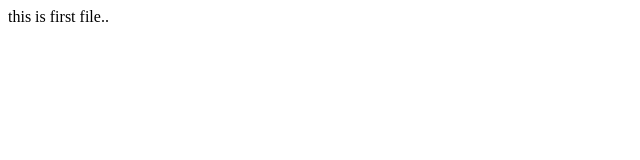
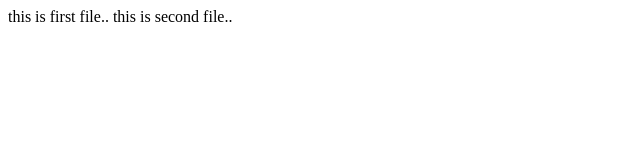
Before and after one commit to shraddu56/project, a plain HTML site: page index.html in a window 1280 px wide. Shown: the whole page, without its empty margins (0-640 px from the left). Drawn offline with Linux system fonts and the light colour scheme.

Commit message:
Update index.html

```diff
--- a/index.html
+++ b/index.html
@@ -5,5 +5,6 @@
         </title>
     </head><body>
         this is first file..
+        this is second file..
     </body>
 </html>
```
